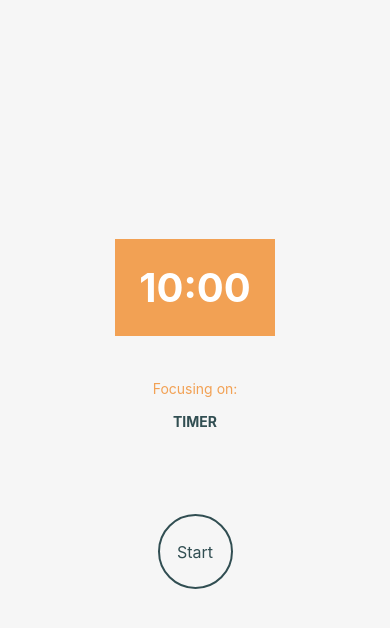
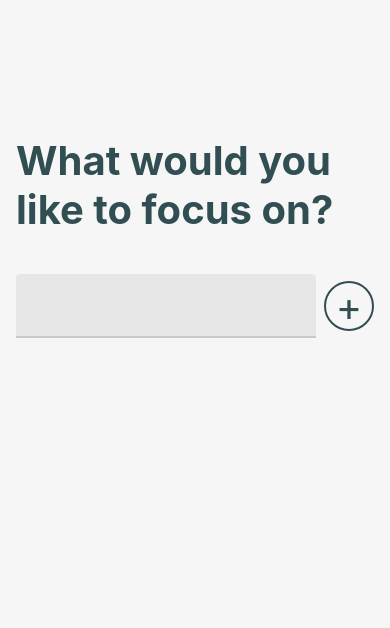
Before and after one commit to n3rdkid/rn-focus-time, a React Native app: screen / in a window 390 px wide. Shown: the top 628 px of the page. Built offline with nearby package versions, Linux system fonts and the light colour scheme.

Commit message:
feat : added ProgressBar and minor fixes

```diff
--- a/App.js
+++ b/App.js
@@ -10,7 +10,7 @@ import {colors} from "./src/utils/colors"
 
 export default function App() {
 
-  const [focusSubject ,setFocusSubject]=useState("TIMER");
+  const [focusSubject ,setFocusSubject]=useState("");
 
   return (
     <View style={styles.container}>
--- a/src/components/Countdown/index.js
+++ b/src/components/Countdown/index.js
@@ -7,20 +7,21 @@ const minutesToMilli = (min)=>min*1000 *60;
 const formatTime= (time)=>time<10?`0${time}`:time;
 
 export const Countdown=({
-    minutes=10,
+    minutes=1,
     isPaused,
+    onProgress
 })=>{
     const countDown = ()=>{
         setMillis(time =>{
             if(time===0)
                 return time;
             const timeLeft=time-1000;
+            onProgress(timeLeft/minutesToMilli(minutes))
             return timeLeft;
         })
     }
     const interval= React.useRef(null);
     const [millis,setMillis]=useState(minutesToMilli(minutes));
-
     useEffect(()=>{
         if(isPaused){
             return;
--- a/src/features/Focus/index.js
+++ b/src/features/Focus/index.js
@@ -1,17 +1,17 @@
 import React, { useState } from 'react';
 import { StyleSheet, Text, View } from 'react-native';
-import {TextInput, ThemeProvider} from "react-native-paper";
+import {TextInput} from "react-native-paper";
 import {RoundedButton} from "../../components/RoundedButton"
 import { colors } from '../../utils/colors';
 import {fontSizes,spacing} from "../../utils/sizes"
 export const Focus = ({addSubject})=> {
-  const [subjectText,setSubjectText] =useState();
+  const [subjectText,setSubjectText] =useState("");
   return (
     <View style={styles.container}>
       <View style={styles.titleContainer}>
         <Text style={styles.title}>What would you like to focus on?</Text>
         <View style={styles.inputContainer}>
-          <TextInput style={{flex:1,borderColor:colors.primary}} onSubmitEditing={({nativeEvent})=>setSubjectText(nativeEvent.text)}></TextInput>
+          <TextInput value={subjectText} style={{flex:1,borderColor:colors.primary}} onChangeText={setSubjectText}/>
           <RoundedButton onPress={()=>addSubject(subjectText)} style={{marginLeft:spacing.sm}} size={50} fontSize={"xxl"} title="+"/>
         </View>
       </View>
@@ -30,11 +30,11 @@ const styles = StyleSheet.create({
   },
   title:{
     color:colors.black,
-    fontSize:fontSizes.xl,
+    fontSize:fontSizes.xxl,
     fontWeight:"bold"
   },
   inputContainer:{
-    paddingTop:spacing.xl,
+    paddingTop:spacing.xxl,
     flexDirection:"row",
     alignItems:"center"
   }
--- a/src/features/Timer/index.js
+++ b/src/features/Timer/index.js
@@ -1,20 +1,30 @@
 import React,{useState} from "react";
 import {StyleSheet, Text, View} from "react-native";
 import { colors } from "../../utils/colors";
-import { spacing } from "../../utils/sizes";
+import { fontSizes, spacing } from "../../utils/sizes";
 import {Countdown} from "../../components/Countdown"
 import { RoundedButton } from "../../components/RoundedButton";
 import {useKeepAwake} from "expo-keep-awake";
+import { ProgressBar } from "react-native-paper";
 export const Timer = ({focusSubject})=>{
     useKeepAwake();
     const [isStarted,setIsStarted]=useState(false)
-    return <View styles={styles.container}>
+    const [progress,setProgess]=useState(1)
+
+    const onProgress=(progress)=>{
+      setProgess(progress);
+    }
+
+   return <View styles={styles.container}>
           <View style={styles.countdown}>
-            <Countdown isPaused={!isStarted}/>
+            <Countdown onProgress={onProgress} isPaused={!isStarted}/>
           </View>
           <View style={{ paddingTop: spacing.xxxl }}>
             <Text style={styles.title}>Focusing on:</Text>
             <Text style={styles.task}>{focusSubject}</Text>
+          </View>
+          <View style={{paddingTop:spacing.xxl}}>
+            <ProgressBar style={styles.progressBar} progress={progress}  color={colors.primary}/>
           </View>
           <View style={styles.buttonWrapper}>
             <RoundedButton title={isStarted?"Stop":"Start"} fontSize={"md"} size={75} onPress={()=>setIsStarted(!isStarted)}/>
@@ -27,10 +37,12 @@ const styles = StyleSheet.create({
         flex:1
     },
     title:{
+      fontSize:fontSizes.xxl,
         color:colors.primary,
         textAlign:'center'
     },
     task:{
+      fontSize:fontSizes.xl,
         marginTop:spacing.md,
         color:colors.black,
         fontWeight:"bold",
@@ -46,5 +58,9 @@ const styles = StyleSheet.create({
         paddingTop:spacing.xxxl,
         alignItems:"center",
         justifyContent:"center"
+    },
+    progressBar:{
+      height:16,
+      borderRadius:8
     }
 })
```
